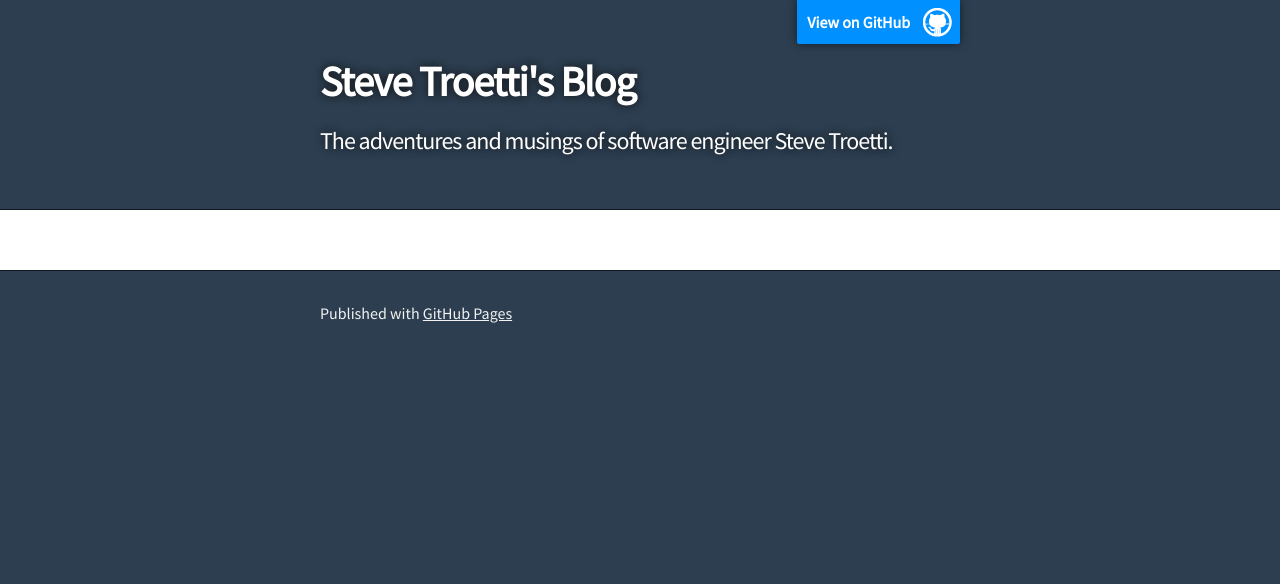
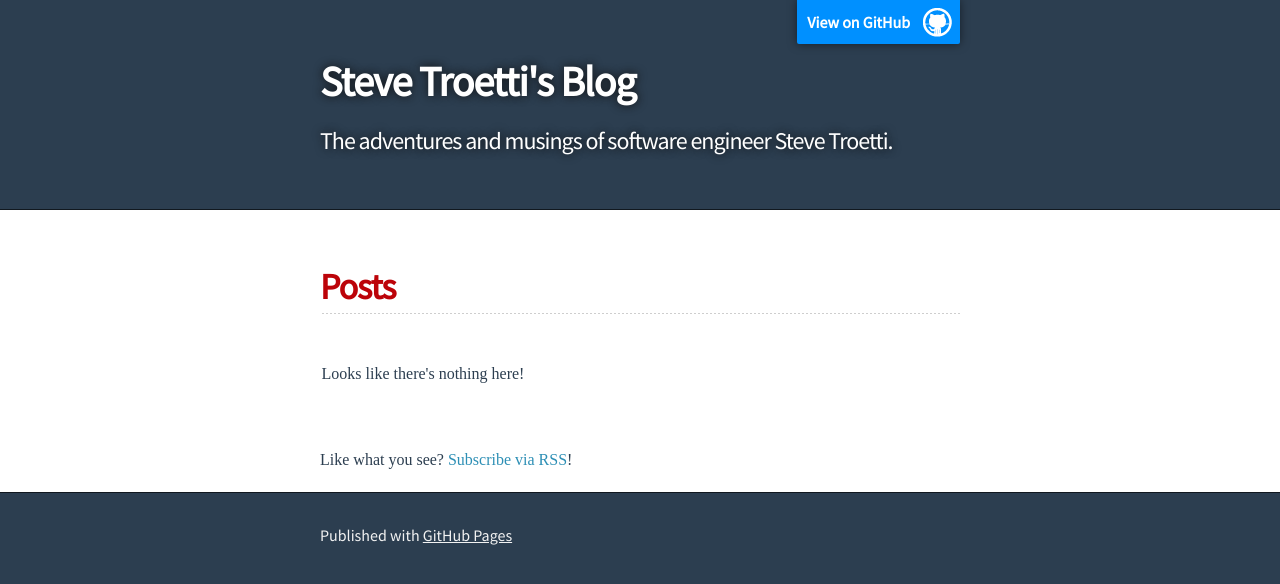
Before and after one commit to SteveXCIV/stevexciv.github.io, a Jekyll site: the page built from index.md, in a window 1280 px wide. Shown: the top 584 px of the page. Built offline with Jekyll 4.4.1, drawn with Linux system fonts in a browser that asks for light colours; some web fonts are replaced.

Commit message:
Add Home page layout

```diff
--- /dev/null
+++ b/_layouts/home.html
@@ -0,0 +1,19 @@
+---
+layout: default
+---
+
+{{ content }}
+
+<h2 class="section-title">Posts</h2>
+
+<ul class="post-list">
+{% if site.posts.size == 0 %}
+    <li>
+        <p>
+            Looks like there's nothing here!
+        </p>
+    </li>
+{% endif %}
+</ul>
+
+<span>Like what you see? <a href="{{ "/feed.xml" | relative_url }}">Subscribe via RSS</a>!</span>
--- a/_sass/layout.scss
+++ b/_sass/layout.scss
@@ -29,6 +29,10 @@ h2 {
   padding-bottom: 10px;
   font-size: 32px;
   background: url('../images/bg_hr.png') repeat-x bottom;
+}
+
+h2.section-title {
+    font-size: 36px;
 }
 
 h3 {
@@ -159,6 +163,22 @@ ul {
   padding-left: 20px;
 }
 
+ul.post-list {
+    list-style: none;
+    padding: 0px;
+}
+
+.post-list > li {
+    display: block;
+    padding: 1.1em 0.1em;
+    padding-bottom: 2em;
+    background: url('../images/bg_hr.png') repeat-x bottom;
+}
+
+.post-list > li:last-child {
+    background: none;
+}
+
 ol {
   list-style-position: inside;
   list-style: decimal;
```
Also changed, not shown: index.md (+1 -1 lines).
